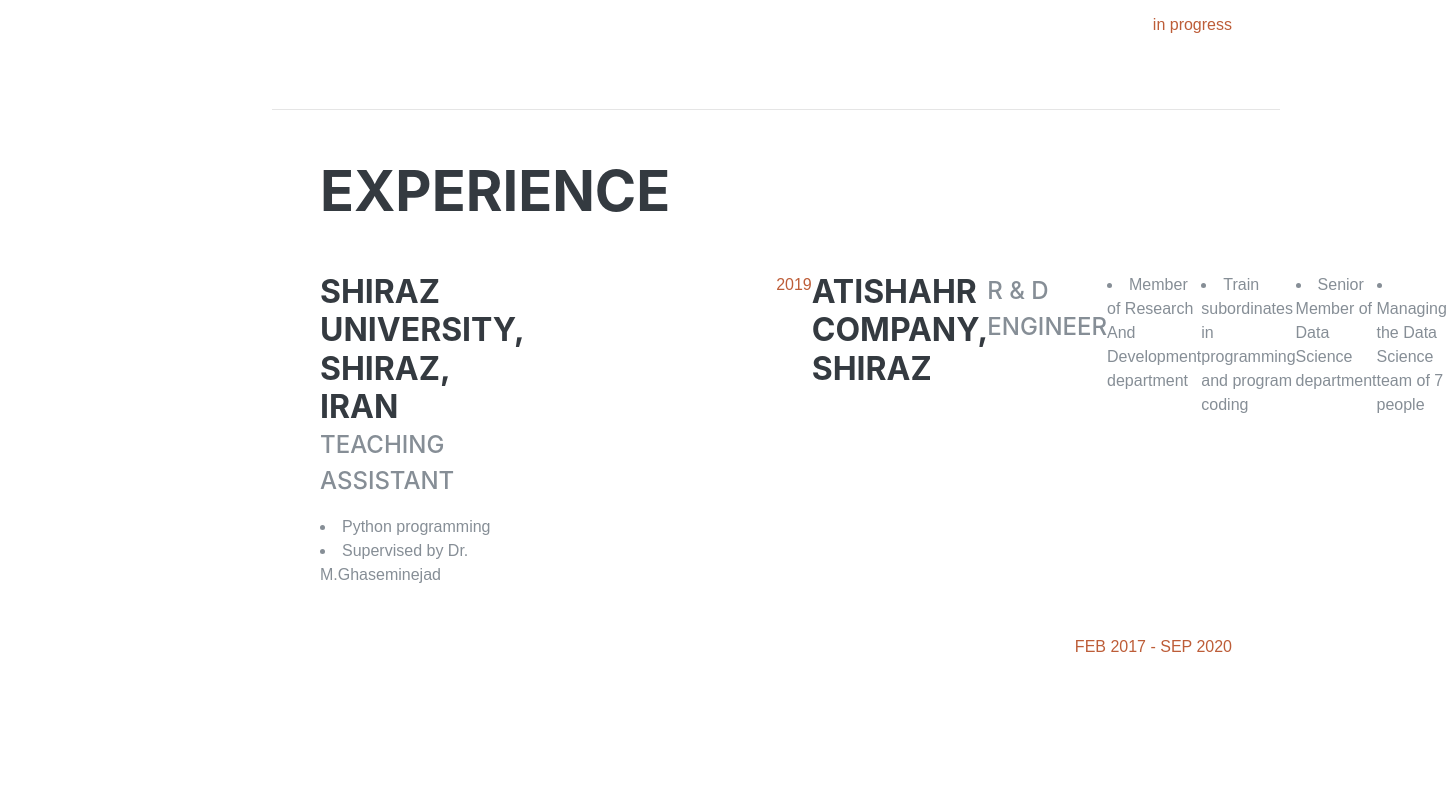
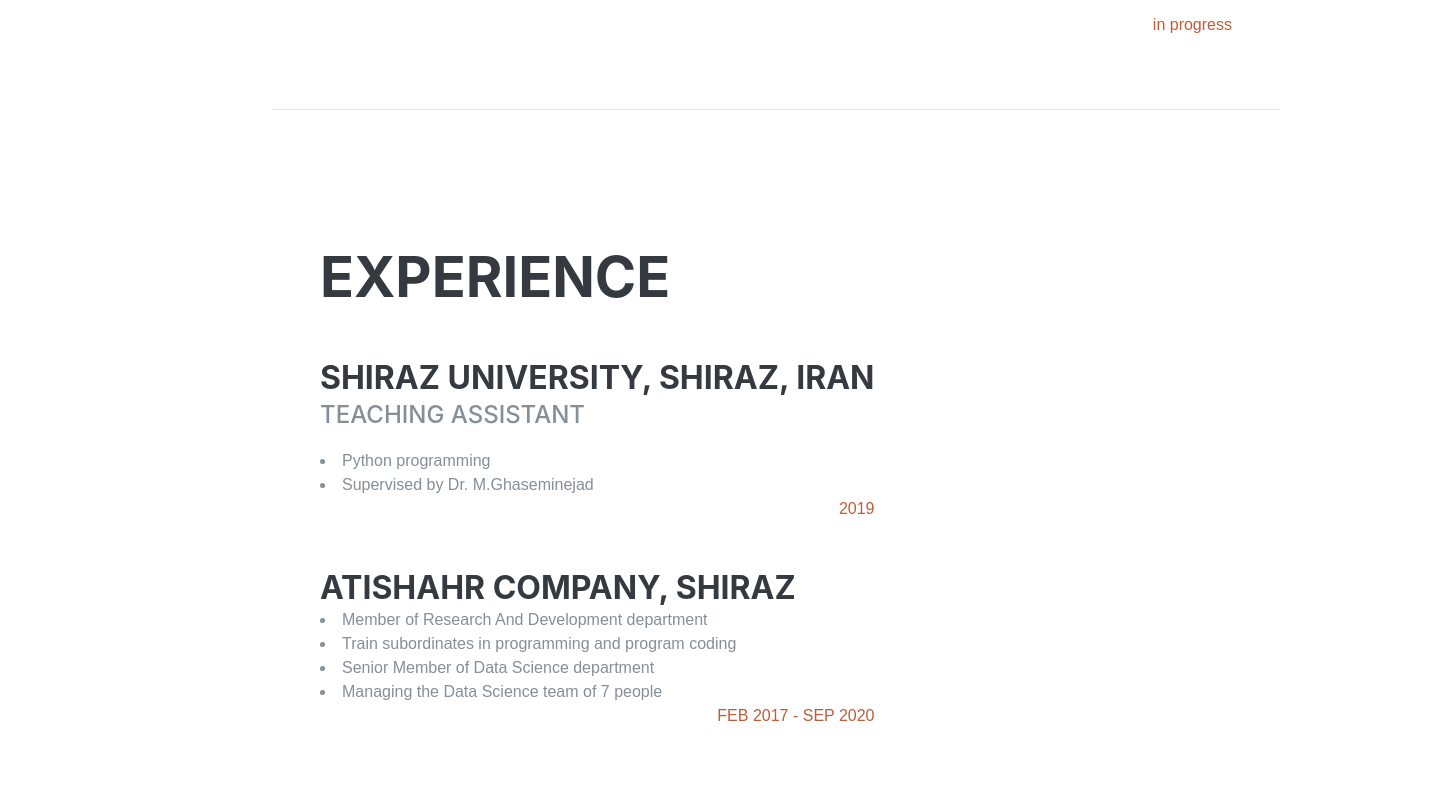
Before and after one commit to hosseinhayati128/hosseinhayati128.github.io, a website: page index.html in a window 1280 px wide. Shown: the part 5471-6260 px from the top of the page, 1447 px wide, since content can reach past the window. Drawn offline with Linux system fonts and the light colour scheme; a web font is replaced by a local one.

Commit message:
Update index.html

```diff
--- a/index.html
+++ b/index.html
@@ -411,11 +411,10 @@
 
       </div>
     </section>
-    <hr class="m-0">
 
+        <hr class="m-0">
 
-
-  <section class="resume-section p-3 p-lg-5 d-flex justify-content-center" id="experience">
+   <section class="resume-section p-3 p-lg-5 d-flex align-items-center" id="experience">
       <div class="w-100">
         <h2 class="mb-5">Experience</h2>
 
@@ -423,26 +422,33 @@
           <div class="resume-content">
             <h3 class="mb-0">Shiraz University, Shiraz, Iran</h3>
             <div class="subheading mb-3">Teaching Assistant</div>
+
             <li>Python programming</li>
             <li>Supervised by Dr. M.Ghaseminejad</li>
+            <div class="resume-date text-md-right">
+              <span class="text-primary"> 2019 </span>
             </div>
-          <div class="resume-date text-md-right">
-            <span class="text-primary"> 2019</span>
-          </div>
+            <br>
+            <br>
+
             <h3 class="mb-0">AtiShahr Company, Shiraz</h3>
-            <div class="subheading mb-3">R & D Engineer</div>
+
             <li>Member of Research And Development department</li>
             <li>Train subordinates in programming and program coding</li>
             <li>Senior Member of Data Science department</li>
             <li>Managing the Data Science team of 7 people</li>
+            <div class="resume-date text-md-right">
+              <span class="text-primary">FEB 2017 - SEP 2020</span>
             </div>
-          <div class="resume-date text-md-right">
-            <span class="text-primary">FEB 2017 - SEP 2020</span>
+
           </div>
 
+        </div>
+
+
       </div>
+    </section>
 
-    </section>
 
       <hr class="m-0">
      <section class="resume-section p-3 p-lg-5 d-flex flex-column" id="skills">
```
